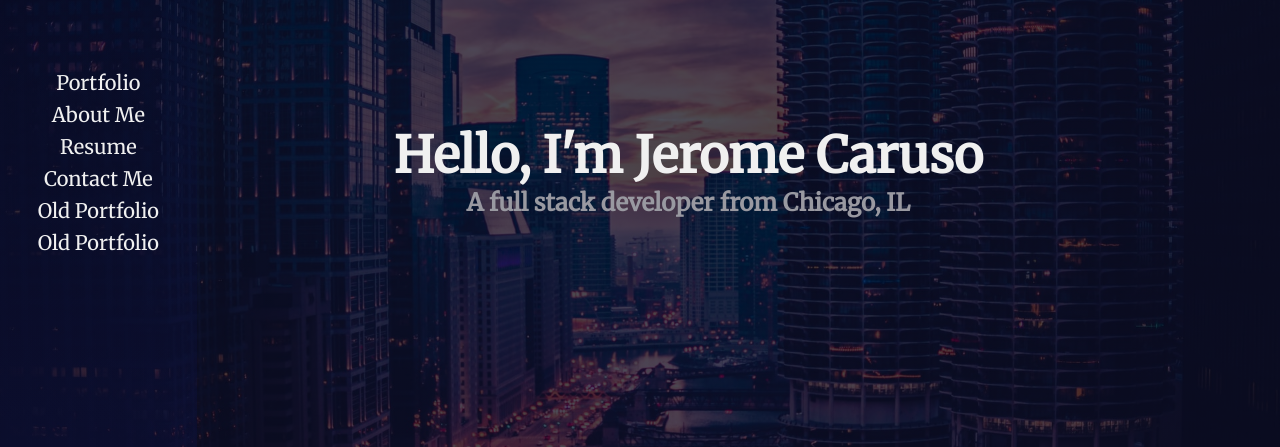
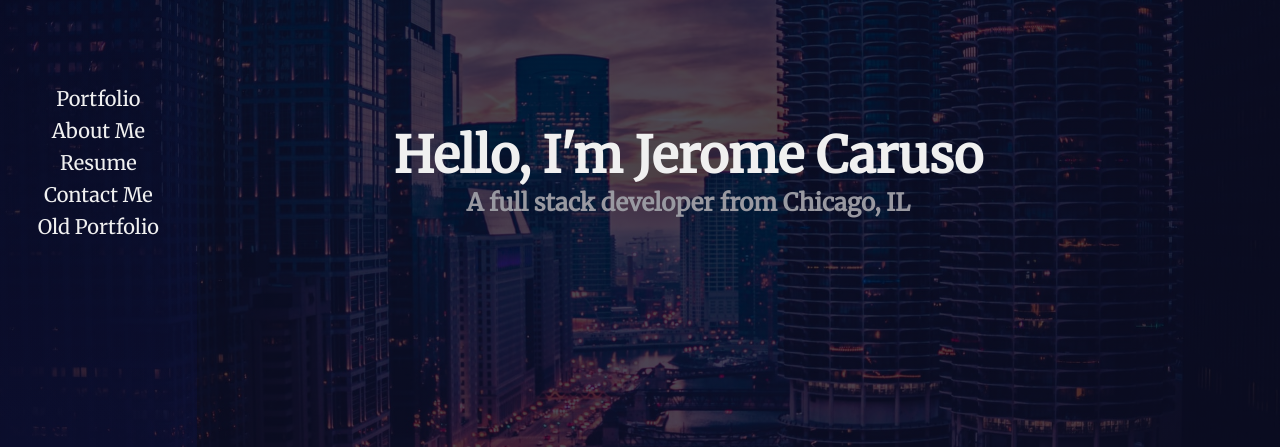
Before and after one commit to jerome0caruso/codingTemplePortfolio, a website: page index.html in a window 1280 px wide. Shown: the part 229-676 px from the top of the page. Drawn offline with Linux system fonts and the light colour scheme.

Commit message:
removed extra link

```diff
--- a/index.html
+++ b/index.html
@@ -20,7 +20,6 @@
                 <li class="aboutMe-link">About Me</li>
                 <li class="resume-link">Resume</li>
                 <li class="contactMe-link">Contact Me</li>
-                <li ><a href="https://www.jerome0caruso.com">Old Portfolio</a></li>
                 <li class="contactMe-link"><a href="https://www.jerome0caruso.com">Old Portfolio</a></li>
             </ul>
         </div>
```
